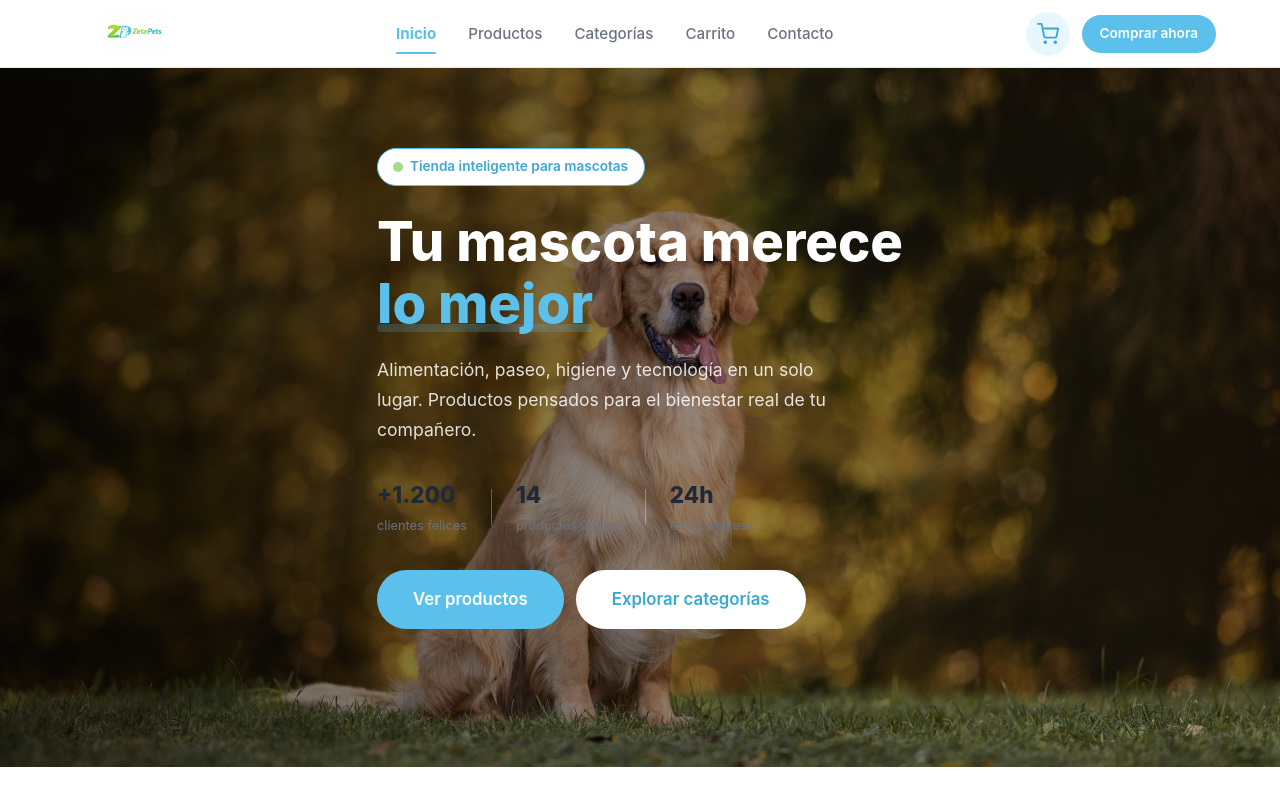
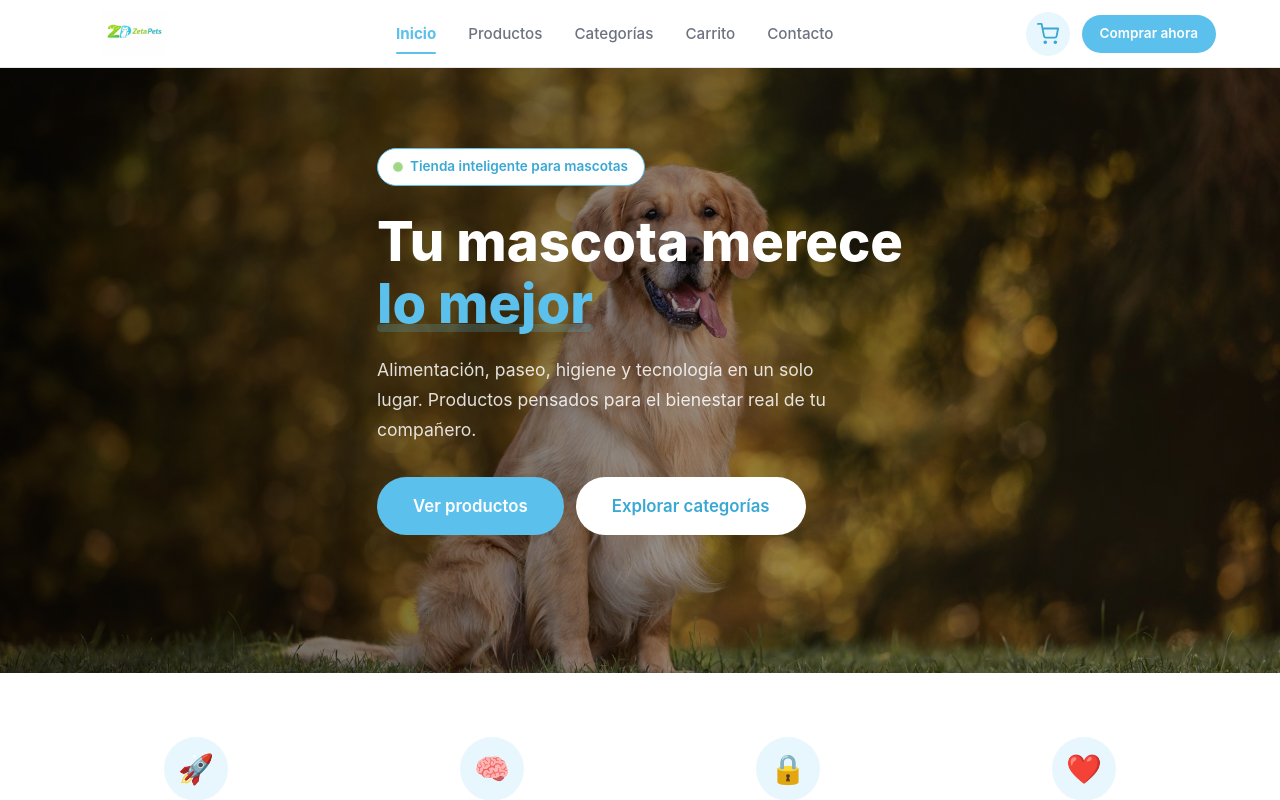
Before and after one commit to szelerteins/zetapets, a Next.js app: page / in a window 1280 px wide. Shown: the top 800 px of the page. Built offline with nearby package versions, Linux system fonts and the light colour scheme.

Commit message:
fix: quitar stats del hero (clientes, productos, envío)

```diff
--- a/components/Hero.jsx
+++ b/components/Hero.jsx
@@ -37,23 +37,6 @@ export default function Hero() {
           Productos pensados para el bienestar real de tu compañero.
         </p>
 
-        <div className="hero-stats">
-          <div className="hero-stat hero-stat-light">
-            <strong>+1.200</strong>
-            <span>clientes felices</span>
-          </div>
-          <div className="hero-stat-divider hero-stat-divider-light" />
-          <div className="hero-stat hero-stat-light">
-            <strong>14</strong>
-            <span>productos únicos</span>
-          </div>
-          <div className="hero-stat-divider hero-stat-divider-light" />
-          <div className="hero-stat hero-stat-light">
-            <strong>24h</strong>
-            <span>envío express</span>
-          </div>
-        </div>
-
         <div className="hero-ctas">
           <Link href="/productos" className="btn btn-primary btn-lg">
             Ver productos
```
